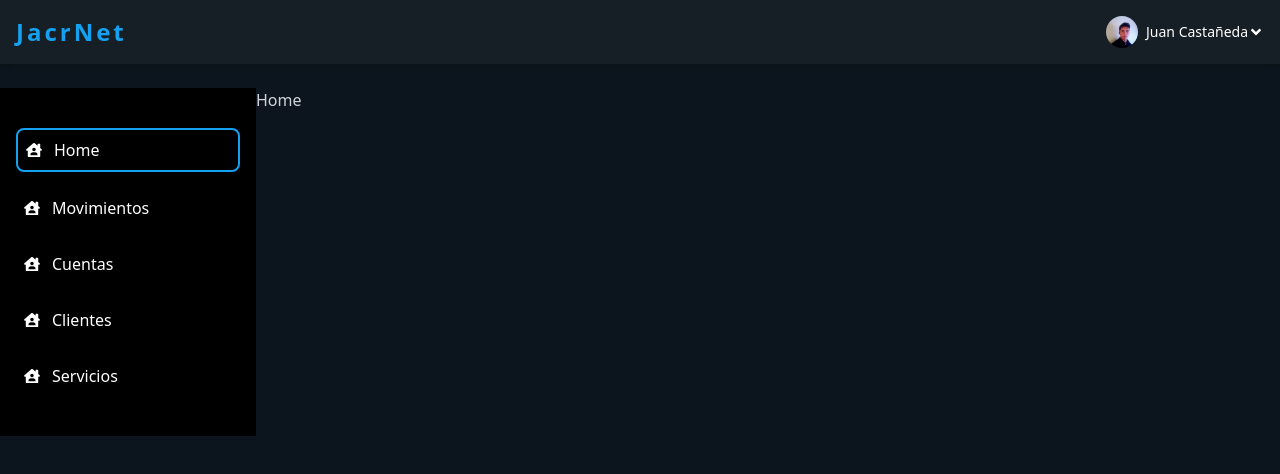
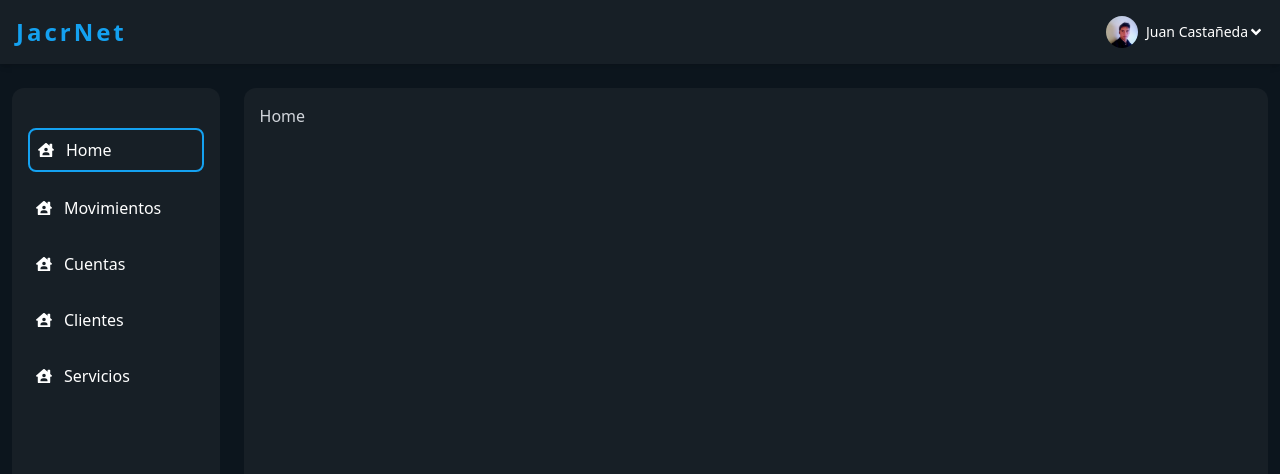
Before and after one commit to JacrMaster/landi_page, a React (Vite) app: page /home in a window 1280 px wide. Shown: the top 474 px of the page. Built offline with nearby package versions, Linux system fonts and the light colour scheme; sample sign-in values are in the browser's storage.

Commit message:
Mostrar Sidebar en Desktop

```diff
--- a/src/components/Sidebar.jsx
+++ b/src/components/Sidebar.jsx
@@ -5,9 +5,10 @@ import { IoMdClose } from "react-icons/io";
 export const Sidebar = ({ isOpen , closeSidebar}) => {
 
   return (
-    <div className={`fixed lg:static inset-y-0 left-0 w-64 bg-black text-white transform ${
+    <div className={`fixed lg:static   inset-y-0 left-0 w-64 bg-black text-white transform ${
       isOpen ? "translate-x-0" : "-translate-x-full"
-    } lg:translate-x-0 transition-transform duration-300 ease-in-out`}>
+    } lg:translate-x-0  transition-transform duration-300 ease-in-out
+   lg:bg-secondary-100  lg:rounded-xl  lg:h-[500px] `}>
 
       <IoMdClose  onClick={closeSidebar}
       className="text-white absolute left-56 top-3 cursor-pointer lg:hidden hover:text-lg"/>
--- a/src/layouts/LayoutAdmin.jsx
+++ b/src/layouts/LayoutAdmin.jsx
@@ -16,7 +16,7 @@ export const LayoutAdmin = () => {
 
     <>
       <Navbar openSidebar={openSidebar} isOpen={isOpen} />
-      <div className='flex'>
+      <div className='flex gap-6 px-3'>
         <Sidebar isOpen={isOpen} closeSidebar={closeSidebar} />
         <Outlet />
       </div>
--- a/src/pages/admin/Home.jsx
+++ b/src/pages/admin/Home.jsx
@@ -2,6 +2,6 @@ import React from 'react'
 
 export const Home = () => {
   return (
-    <div>Home</div>
+    <div className='w-full p-4 rounded-xl bg-secondary-100'>Home</div>
   )
 }
```
